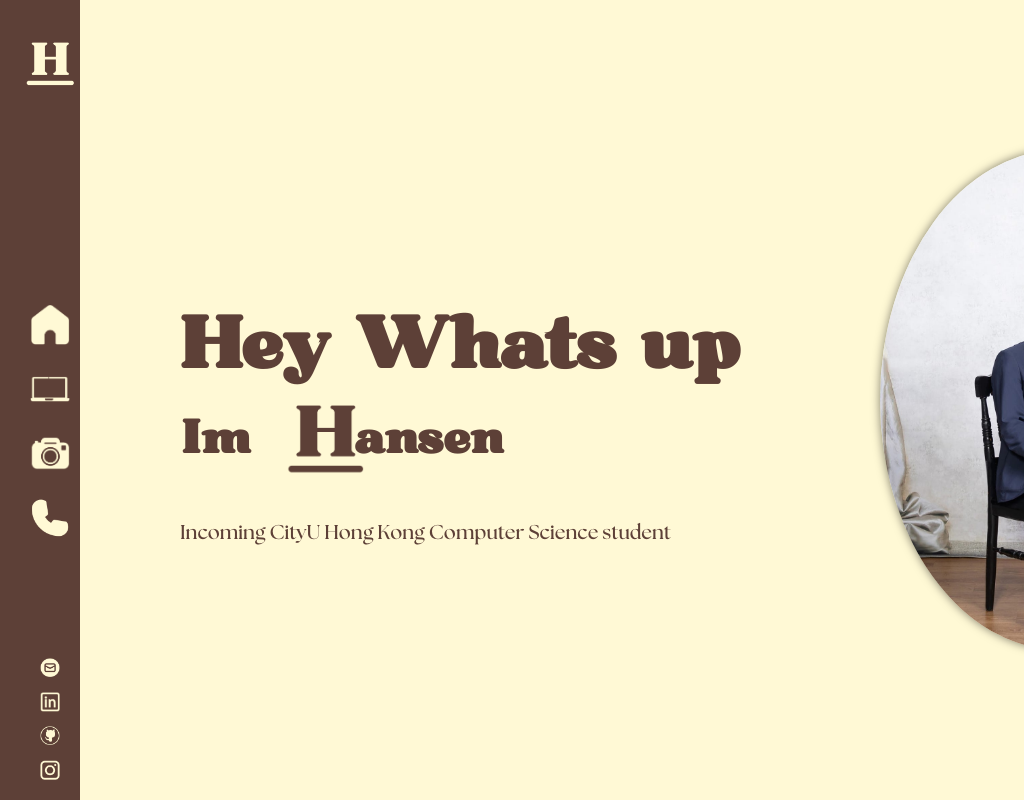
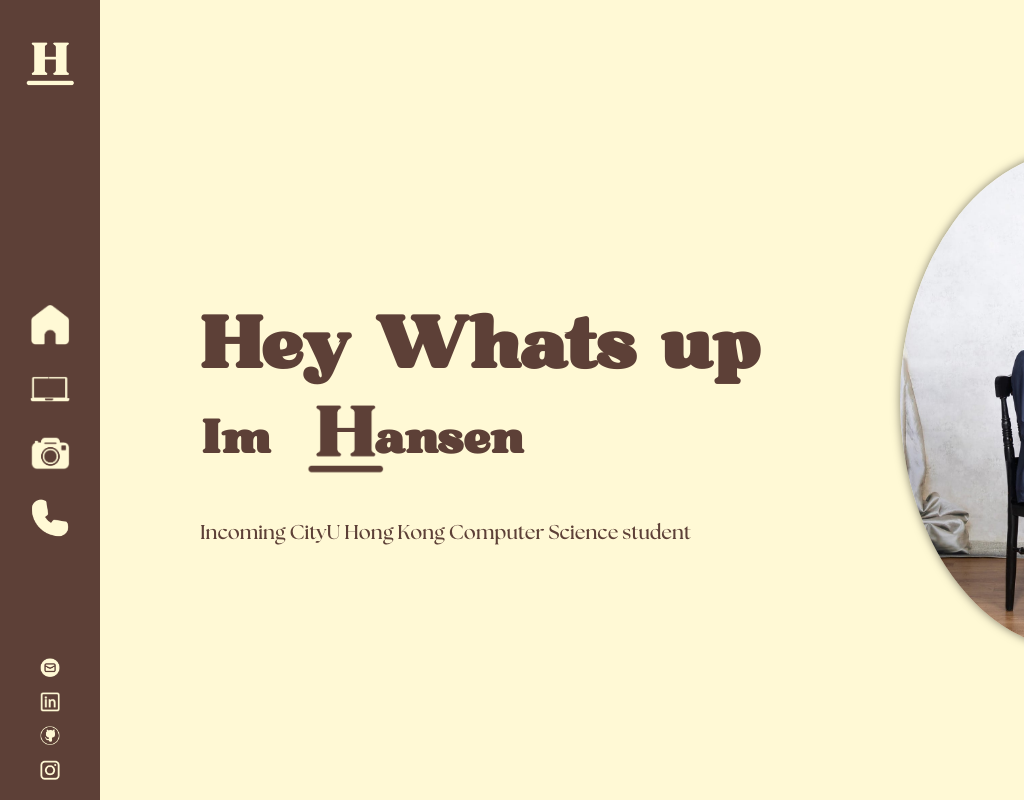
Before and after one commit to Fvast/Get-to-know-me, a React (Create React App) app: page / in a window 1024 px wide. Shown: the top 800 px of the page. Built offline with nearby package versions, Linux system fonts and the light colour scheme.

Commit message:
labelling

```diff
--- a/src/app.css
+++ b/src/app.css
@@ -16,6 +16,7 @@
     grid-area: home;
 }
 
+/*Mobile view*/
 @media screen and (max-width: 768px){
     .App {
         grid-template-areas:
@@ -40,9 +41,3 @@
         width: 768px;
     }
 }
-
-@media screen and (max-width: 1024px) and (min-width: 769px) {
-    .App {
-        grid-template-columns: 80px 1fr;
-    }
-}
```
